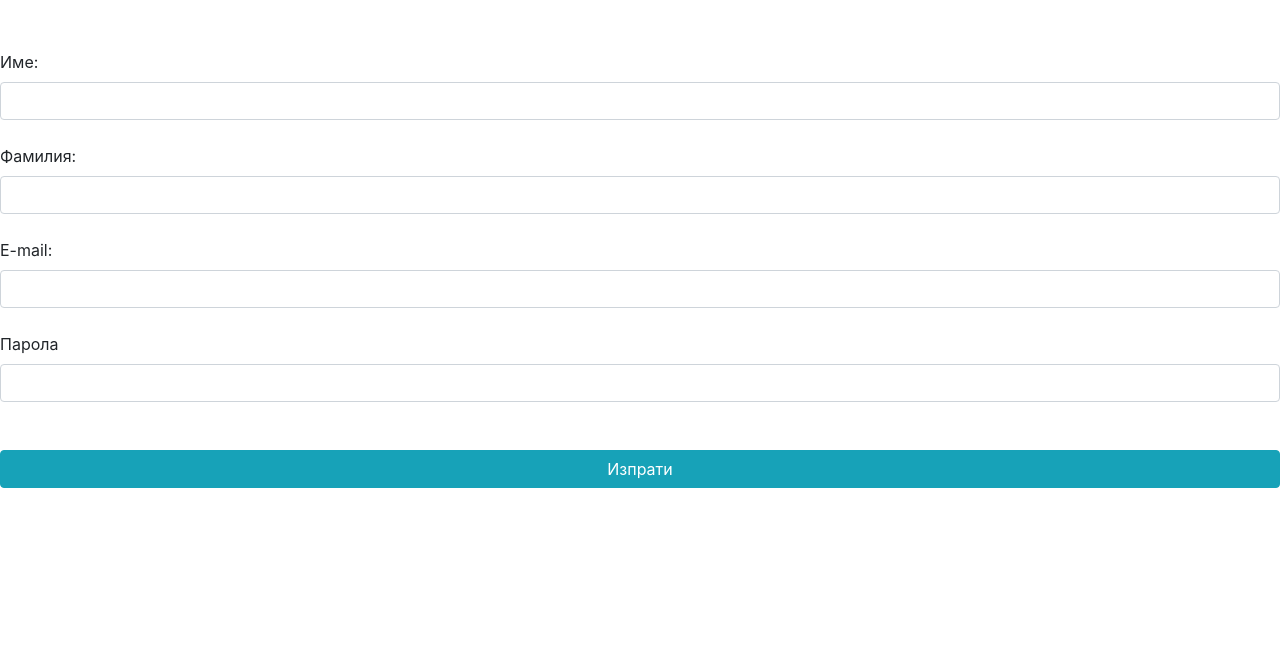
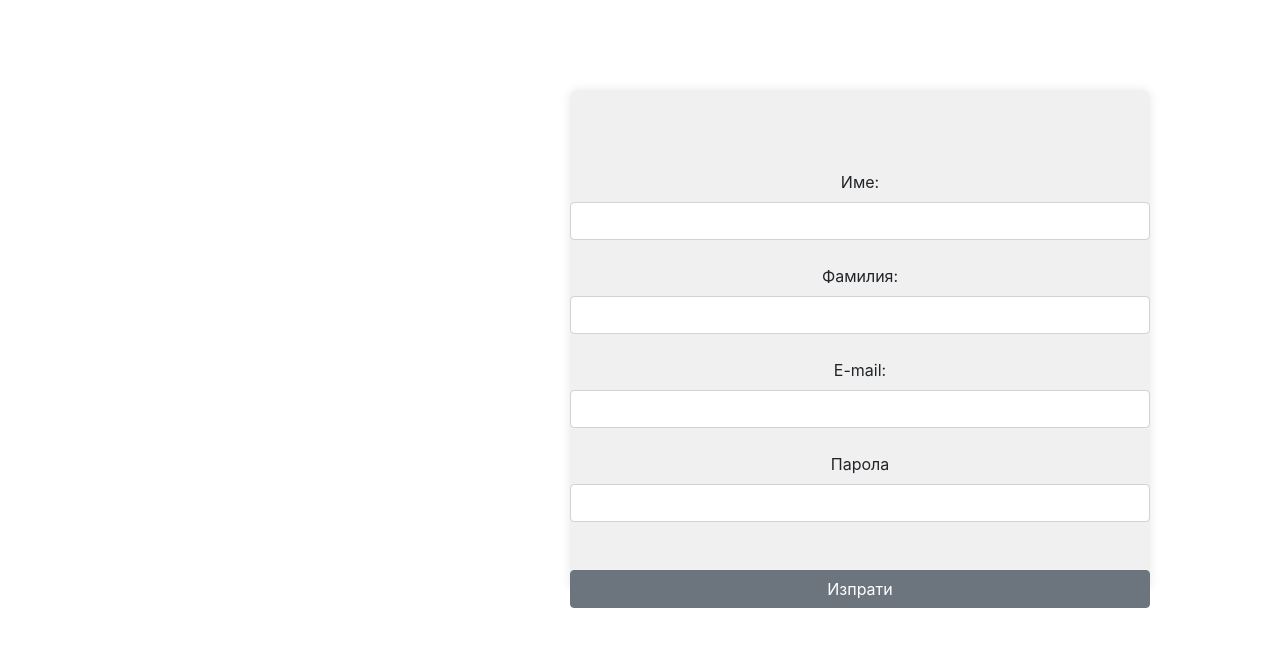
Before and after one commit to kysmetliiski/Self-perfume-shop-teamwork, a PHP site: page /view/registration.html in a window 1280 px wide. Shown: the top 647 px of the page. Run offline with PHP 8.4, Linux system fonts and the light colour scheme.

Commit message:
login, registration page design
need to fix backend error and its all good

```diff
--- a/controller/login.php
+++ b/controller/login.php
@@ -23,19 +23,16 @@ class Login extends Controller
 
       if ( isset( $_POST['submit'] ) ) {
 
-        // записване на данните от полетата в променливи за по-удобно
 
         $email = $_POST['email'];
         $password = $_POST['password'];
 
 
-        // зареждане от базата на потребител с въведените от формата име и парола
 
 
 
         $user = $this->model->fetch("SELECT * FROM registration WHERE email = ? AND password = ?",[ $email, $password ]);
 
-                //$isroot =$user->authorise('schedule.php');
 
                                         }
 
--- a/controller/registration.php
+++ b/controller/registration.php
@@ -10,6 +10,7 @@ class Registration extends Controller
     public function index()
     {
 		$err = "";
+
 		$servername = "127.0.0.1";
 		$username = "root";
 		$password = "veselin7";
--- a/view/registration.html
+++ b/view/registration.html
@@ -4,11 +4,27 @@
     <meta charset="UTF-8">
     <meta http-equiv="X-UA-Compatible" content="IE=edge">
     <meta name="viewport" content="width=device-width, initial-scale=1.0">
-    <title>Register</title>
+    <title>Parafimo - Register</title>
     <style>
         form{
             padding-top: 50px;
         }
+
+            .containerr {
+      width: 580px;
+      height: 500px;
+      background-color: #f0f0f0;
+      text-align: center;
+      padding-top: 30px;
+      border-radius: 8px;
+      box-shadow: 0 0 10px rgba(0, 0, 0, 0.1);
+    }
+
+    .form-control
+    {
+        width: 40%;
+    }
+
     </style>
 </head>
 <link rel="stylesheet" href="https://stackpath.bootstrapcdn.com/bootstrap/4.3.1/css/bootstrap.min.css" integrity="sha384-ggOyR0iXCbMQv3Xipma34MD+dH/1fQ784/j6cY/iJTQUOhcWr7x9JvoRxT2MZw1T" crossorigin="anonymous">
@@ -18,7 +34,9 @@
     include("navbar.html");
     echo $error
     ?>
-    <form method="post" class="form">
+    <div class="move" style="padding-left: 570px; padding-top: 90px;">
+    <div class="containerr">
+    <form method="post" class="form" action="registration.php">
         <label>Име:</label><br>
         <input type="text" name="name" class='form-control'><br>
         <label>Фамилия:</label><br>
@@ -27,11 +45,15 @@
         <input type="text" name="email"  class='form-control'><br>
         <label>Парола</label><br>
         <input type="password" name="password"  class='form-control'><br><br>
-        <input type="submit" name="submit" value="Изпрати" class='btn btn-info w-100'>
+        <input type="submit" name="submit" value="Изпрати" class='btn btn-secondary w-100' style="padding-top:6px ;">
 </form>
+</div>
+</div>
 
-<script src="https://cdn.jsdelivr.net/npm/bootstrap@5.2.3/dist/js/bootstrap.bundle.min.js" integrity="sha384-kenU1KFdBIe4zVF0s0G1M5b4hcpxyD9F7jL+jjXkk+Q2h455rYXK/7HAuoJl+0I4" crossorigin="anonymous"></script>
-<script src="https://cdn.jsdelivr.net/npm/@popperjs/core@2.11.6/dist/umd/popper.min.js" integrity="sha384-oBqDVmMz9ATKxIep9tiCxS/Z9fNfEXiDAYTujMAeBAsjFuCZSmKbSSUnQlmh/jp3" crossorigin="anonymous"></script>
-<script src="https://cdn.jsdelivr.net/npm/bootstrap@5.2.3/dist/js/bootstrap.min.js" integrity="sha384-cuYeSxntonz0PPNlHhBs68uyIAVpIIOZZ5JqeqvYYIcEL727kskC66kF92t6Xl2V" crossorigin="anonymous"></script>
+<div class="footer">
+<?php
+include("footer.html");
+?>
+</div>
 </body>
 </html>
```
Also changed, not shown: homepage.css (+6 -6 lines), view/homepage.html (+4 -3 lines), view/login.html (+32 -6 lines), photos/banner.jpg (added), photos/female_perfume.jpg (added), photos/for_him.avif (added).
